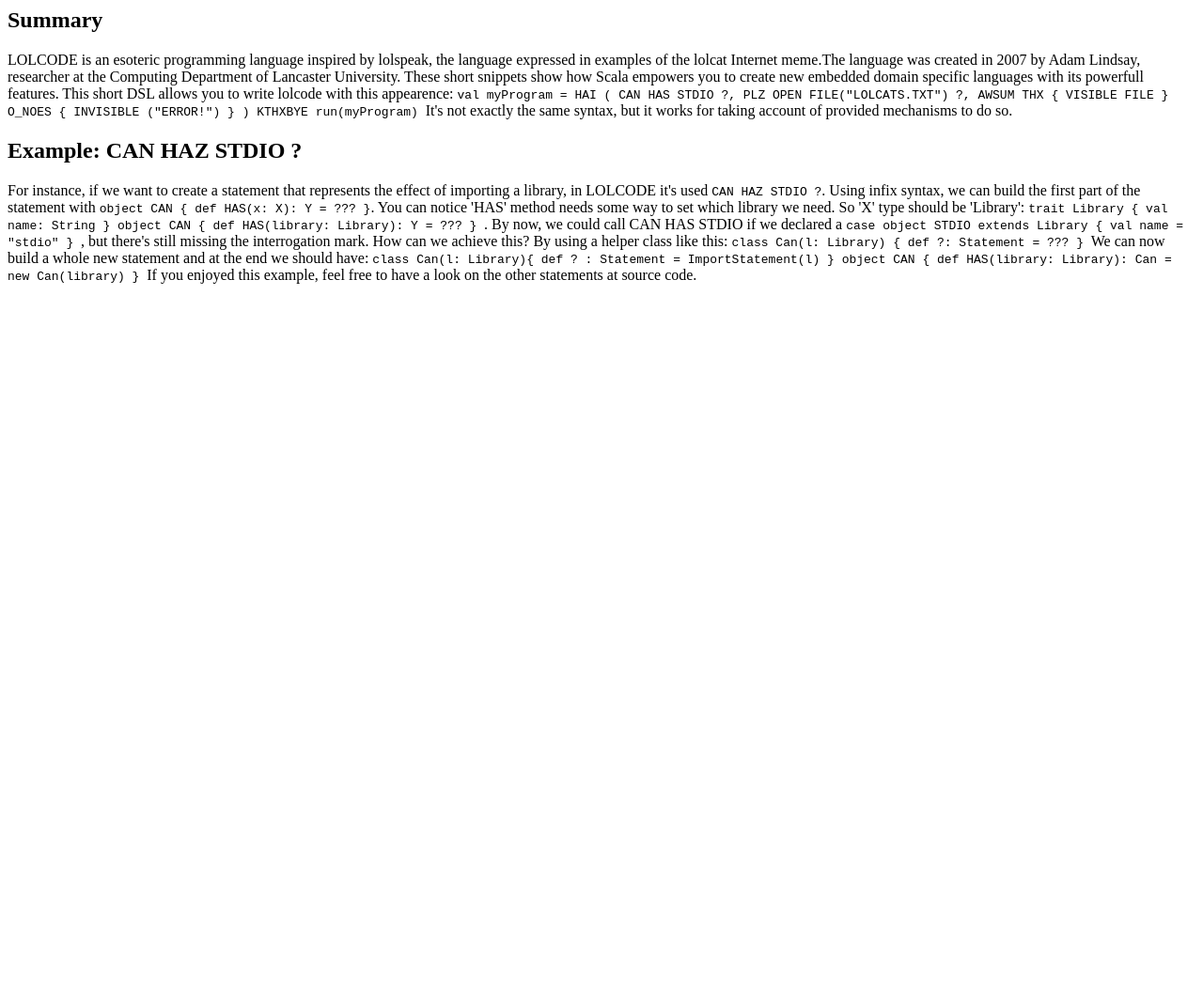
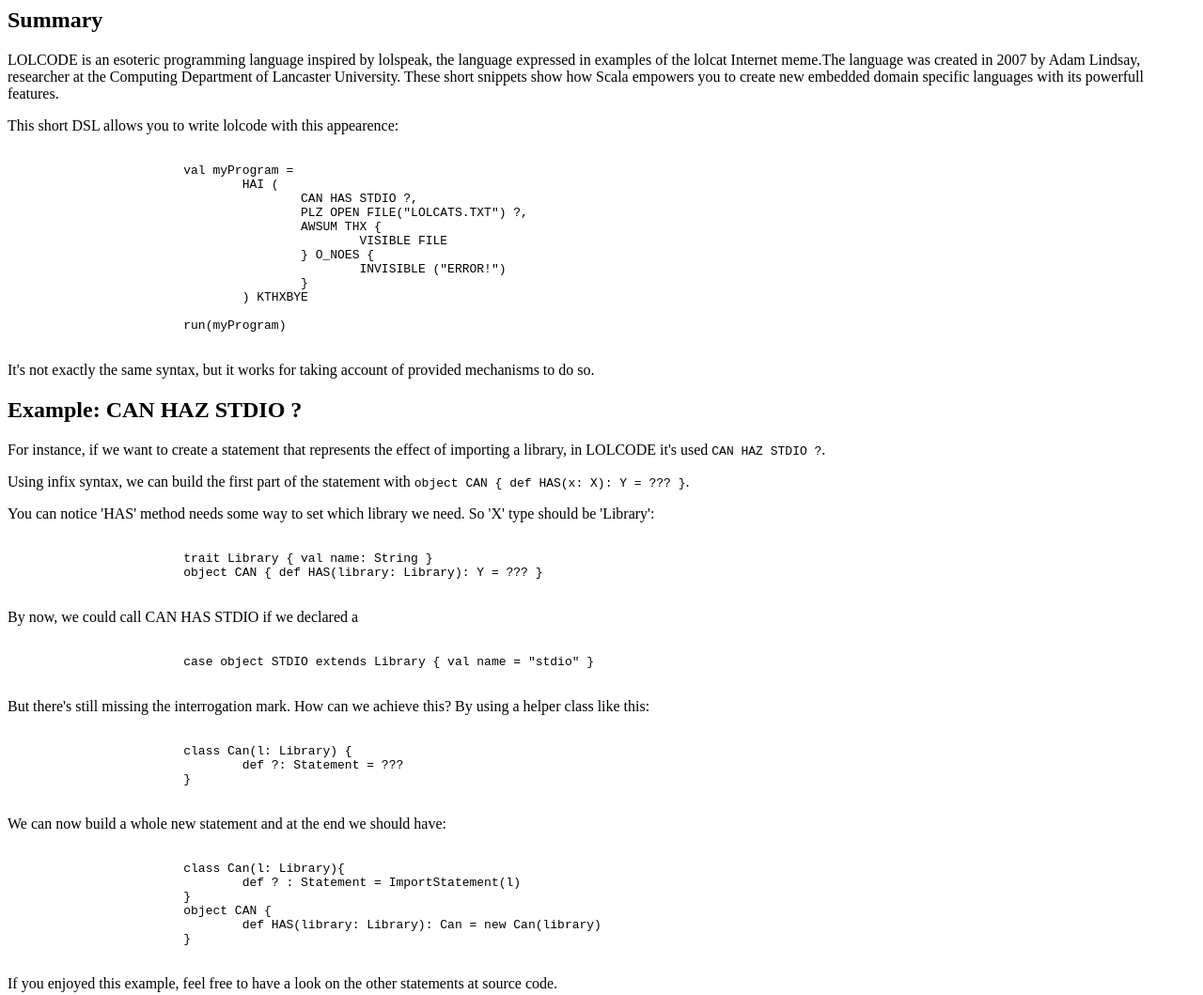
Before and after one commit to JSantosP/lolcode-dsl, a plain HTML site: page tutorial/index.html in a window 1280 px wide. Shown: the whole page at 94% size. Before the commit the page ends 800 px from the top, so only its background shows below. Drawn offline with Linux system fonts and the light colour scheme.

Commit message:
Update index.html

```diff
--- a/tutorial/index.html
+++ b/tutorial/index.html
@@ -1,12 +1,10 @@
 <body>
 	<div>
 		<h2>Summary</h2>
-		LOLCODE is an esoteric programming language inspired by lolspeak, the language expressed in examples of the lolcat Internet meme.The language was created in 2007 by Adam Lindsay, researcher at the Computing Department of Lancaster University.
-
-		These short snippets show how Scala empowers you to create new embedded domain specific languages with its powerfull features.
-
-		This short DSL allows you to write lolcode with this appearence:
-		<code>
+		<p>LOLCODE is an esoteric programming language inspired by lolspeak, the language expressed in examples of the lolcat Internet meme.The language was created in 2007 by Adam Lindsay, researcher at the Computing Department of Lancaster University.
+		These short snippets show how Scala empowers you to create new embedded domain specific languages with its powerfull features.</p>
+		<p>This short DSL allows you to write lolcode with this appearence:</p>
+		<pre><code>
 			val myProgram =
 				HAI (
 					CAN HAS STDIO ?,
@@ -19,44 +17,38 @@
 				) KTHXBYE
 
 			run(myProgram)
-		</code>
-		It's not exactly the same syntax, but it works for taking account of provided mechanisms to do so.
+		</code></pre>
+		<p>It's not exactly the same syntax, but it works for taking account of provided mechanisms to do so.</p>
 	</div>
 	<div>
 		<h2>Example: CAN HAZ STDIO ?</h2>
-		For instance, if we want to create a statement that represents the effect of importing a library, in LOLCODE it's used <code>CAN HAZ STDIO ?</code>.
-
-		Using infix syntax, we can build the first part of the statement with <code> object CAN { def HAS(x: X): Y = ??? }</code>.
-
-		You can notice 'HAS' method needs some way to set which library we need.
-		So 'X' type should be 'Library':
-		<code>
+		<p>For instance, if we want to create a statement that represents the effect of importing a library, in LOLCODE it's used <code>CAN HAZ STDIO ?</code>.</p>
+		<p>Using infix syntax, we can build the first part of the statement with <code> object CAN { def HAS(x: X): Y = ??? }</code>.</p>
+		<p>You can notice 'HAS' method needs some way to set which library we need.
+		So 'X' type should be 'Library': </p>
+		<pre><code>
 			trait Library { val name: String }
 			object CAN { def HAS(library: Library): Y = ??? }
-		</code>.
-
-		By now, we could call CAN HAS STDIO if we declared a
-		<code>
+		</code></pre>
+		<p>By now, we could call CAN HAS STDIO if we declared a </p>
+		<pre><code>
 			case object STDIO extends Library { val name = "stdio" }
-		</code>, but there's still missing the interrogation mark. How can we achieve this? By using a helper class like this:
-
-		<code>
+		</code></pre>
+		<p>But there's still missing the interrogation mark. How can we achieve this? By using a helper class like this:</p>
+		<pre><code>
 			class Can(l: Library) {
 				def ?: Statement = ???
 			}
-		</code>
-
-		We can now build a whole new statement and at the end we should have:
-
-		<code>
+		</code></pre>
+		<p>We can now build a whole new statement and at the end we should have:</p>
+		<pre><code>
 			class Can(l: Library){
 				def ? : Statement = ImportStatement(l)
 			}
 			object CAN {
 				def HAS(library: Library): Can = new Can(library)
 			}
-		</code>
-
-		If you enjoyed this example, feel free to have a look on the other statements at source code.
+		</code></pre>
+		<p>If you enjoyed this example, feel free to have a look on the other statements at source code.</p>
 	</div>
 </body>
```
